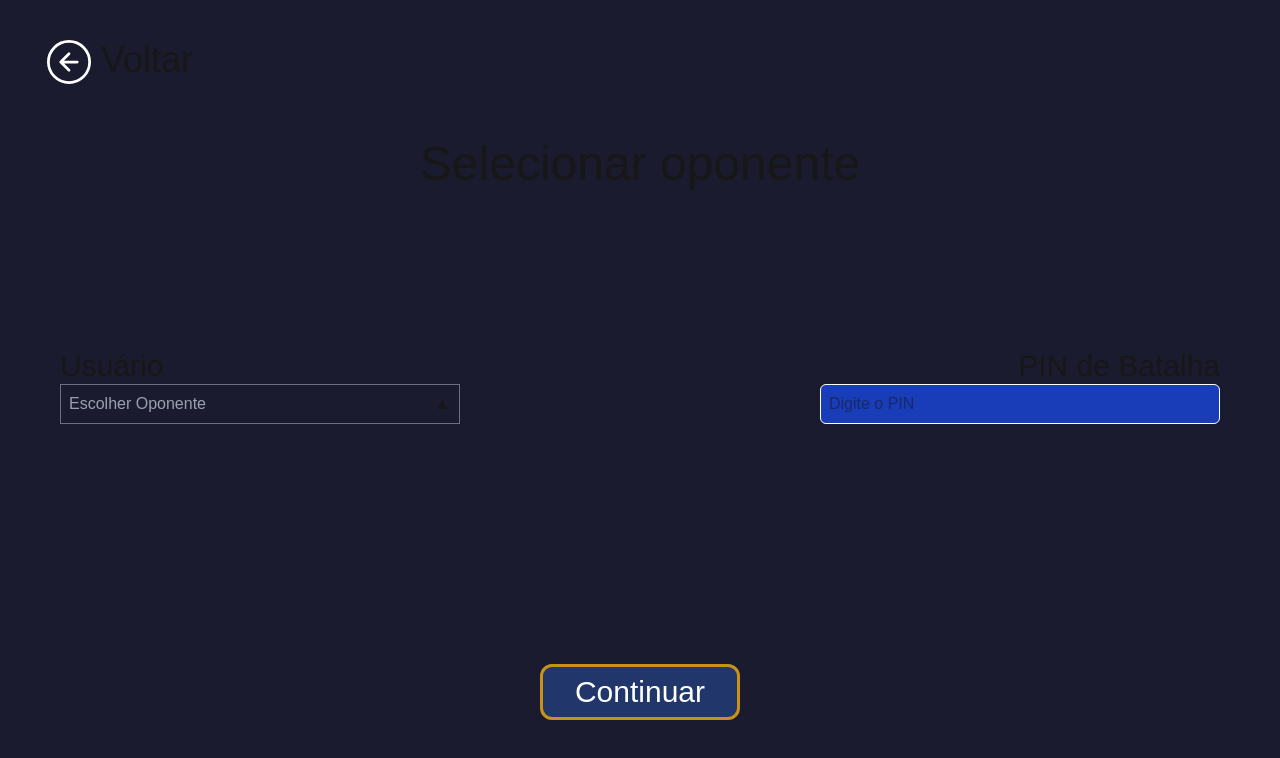
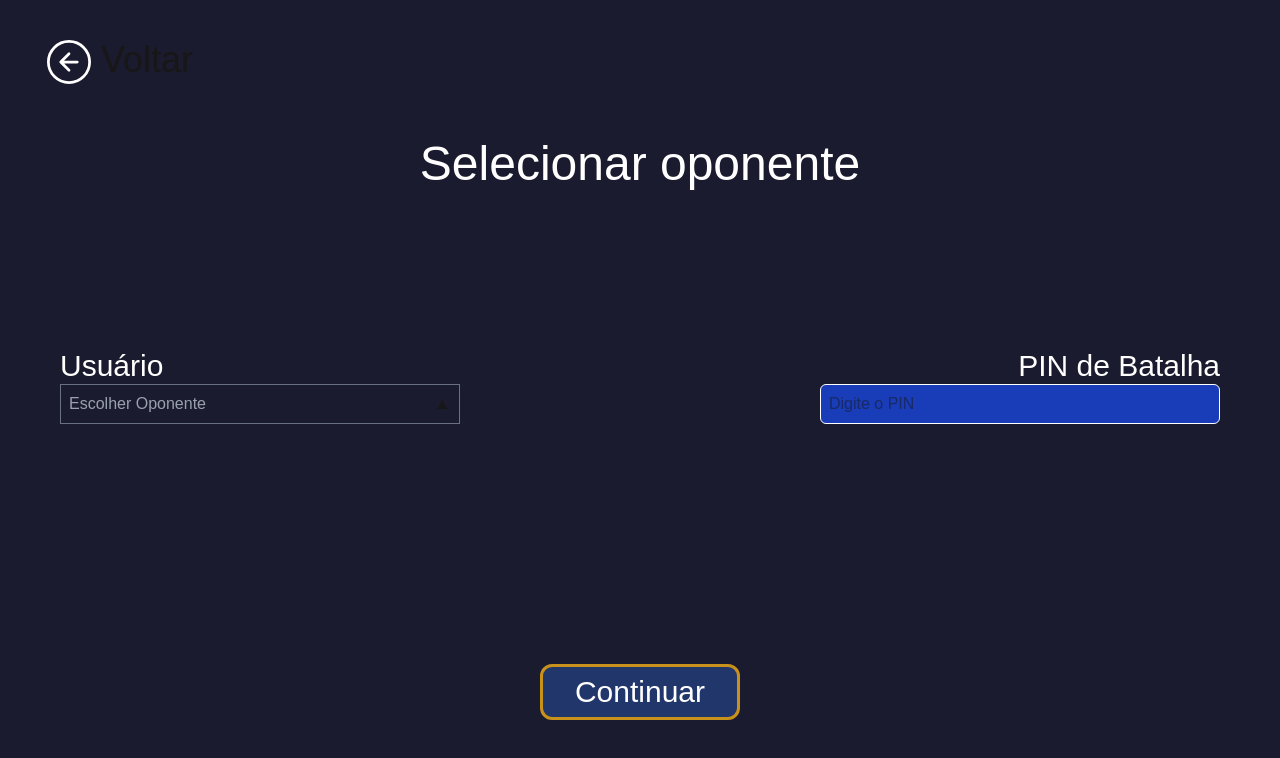
Before and after one commit to eduardo-a-l/cardgame-react, a Next.js app: page /Selecionar-oponente in a window 1280 px wide. Shown: the top 758 px of the page. Built offline with nearby package versions, Linux system fonts and the light colour scheme.

Commit message:
Commit de 3 linhas pra dar hotfix

```diff
--- a/src/app/Selecionar-oponente/page.tsx
+++ b/src/app/Selecionar-oponente/page.tsx
@@ -24,14 +24,14 @@ export default function Selecionar_oponente()
 
             <div className="flex  justify-center">
 
-                <p className="text-5xl mt-13">Selecionar oponente</p>
+                <p className="text-5xl text-white mt-13">Selecionar oponente</p>
 
                 </div>
 
                 <div className="flex flex-col">
                     <div className="flex justify-between pr-15 pl-15 w-full text-3xl mt-40">
-                        <p>Usuário</p>
-                        <p>PIN de Batalha {}</p>
+                        <p className="text-white">Usuário</p>
+                        <p className="text-white">PIN de Batalha {}</p>
                     </div>
                     <div className="flex justify-between pr-15 pl-15">
                         <div className="relative">
```
